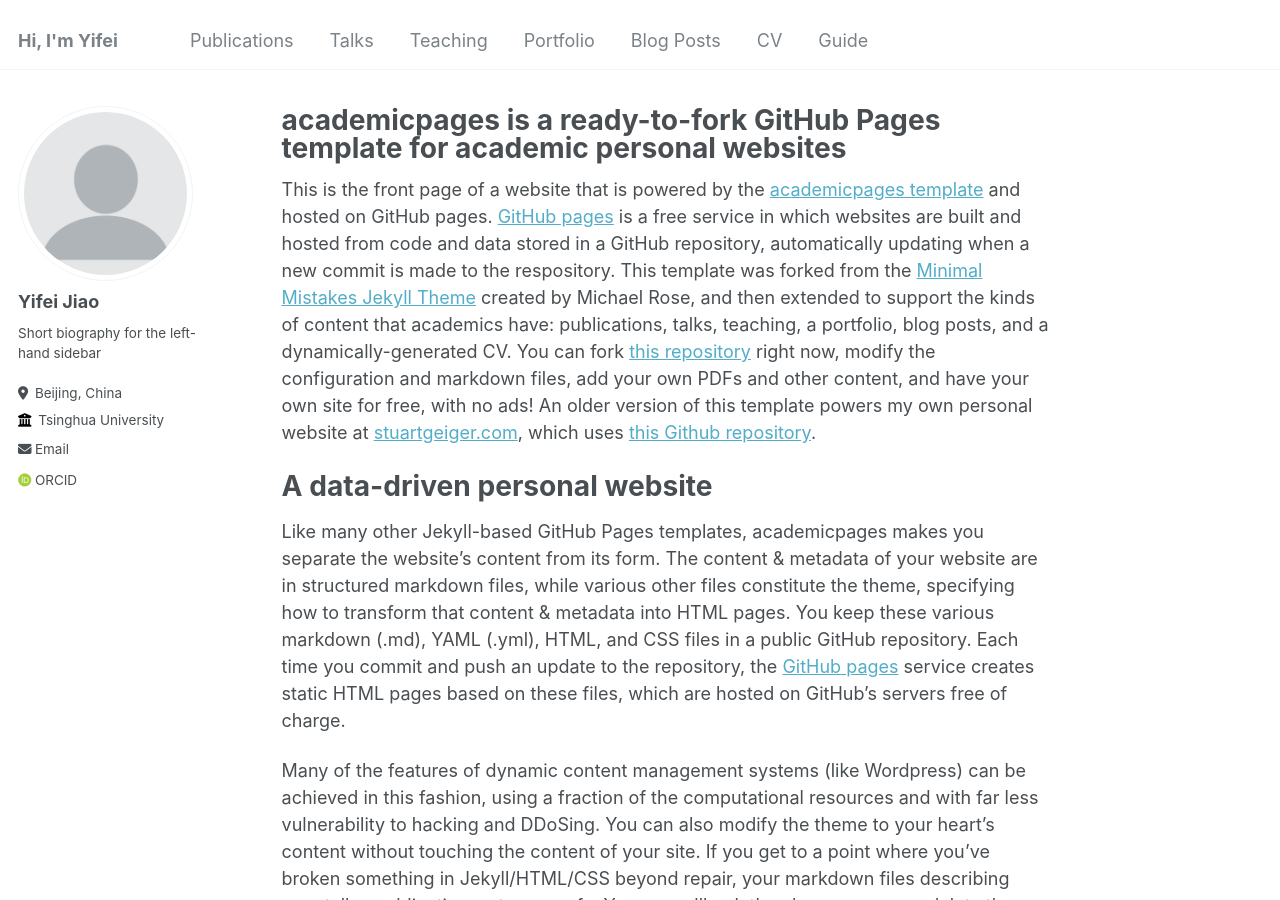
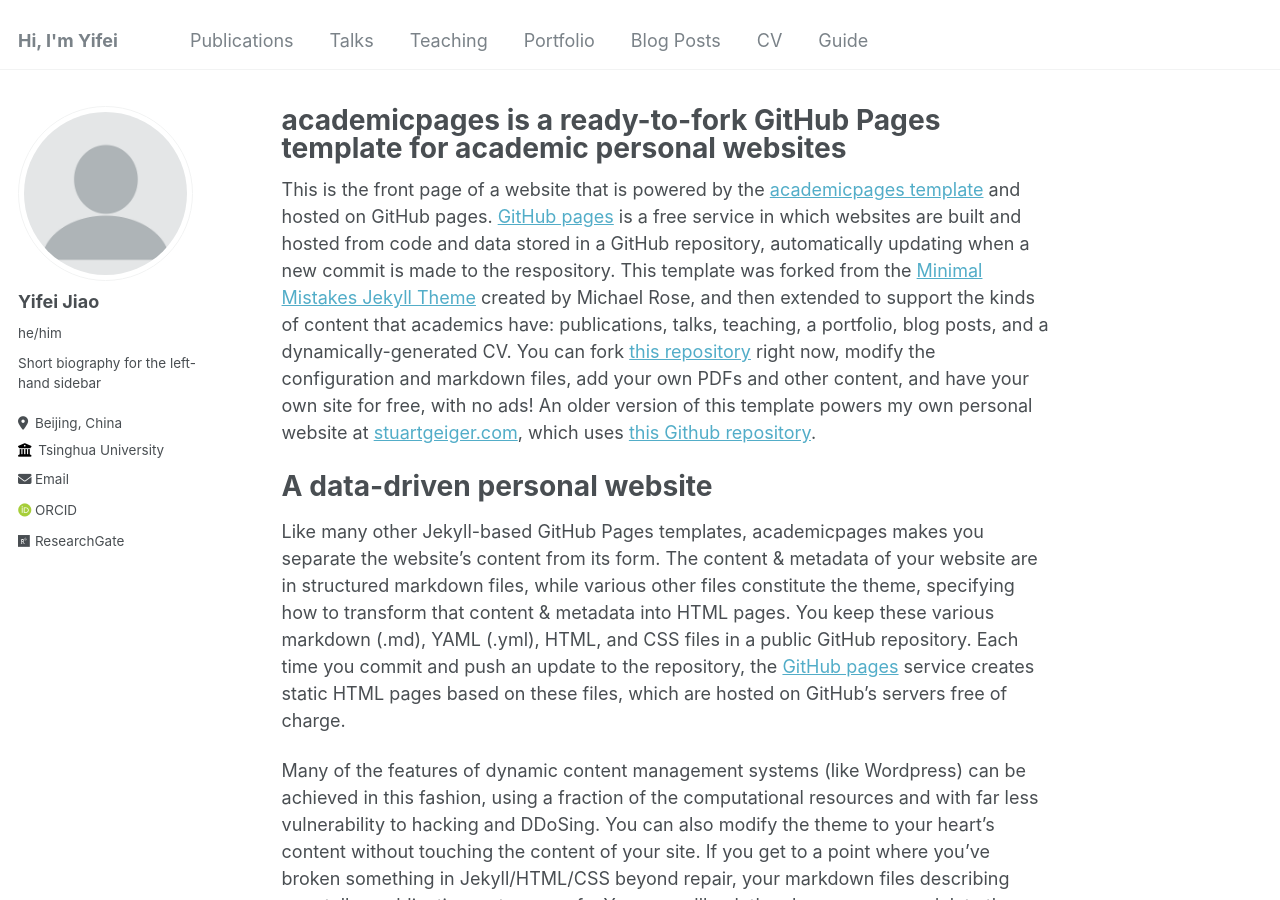
Before and after one commit to jiaoyf-thu/jiaoyf-thu.github.io, a Jekyll site: the page built from _pages/about.md, in a window 1280 px wide and 900 px high. Built offline with Jekyll 4.4.1, drawn with Linux system fonts in a browser that asks for light colours; some web fonts are replaced.

Commit message:
Update _config.yml

```diff
--- a/_config.yml
+++ b/_config.yml
@@ -23,7 +23,7 @@ author:
   # Biographic information
   avatar           : "profile.png"
   name             : "Yifei Jiao"
-  pronouns         : # example: "he/him"
+  pronouns         : "he/him"
   bio              : "Short biography for the left-hand sidebar"
   location         : "Beijing, China"
   employer         : "Tsinghua University"
@@ -36,7 +36,7 @@ author:
   impactstory      : # URL
   orcid            : "http://orcid.org/yourorcidurl"
   pubmed           : # "https://www.ncbi.nlm.nih.gov/pubmed/?term=john+snow"
-  researchgate     : # URL
+  researchgate     : "researchgate.com" # URL
 
   # Repositories and software development
   bitbucket        : # Username - Update with your username on the site
```
